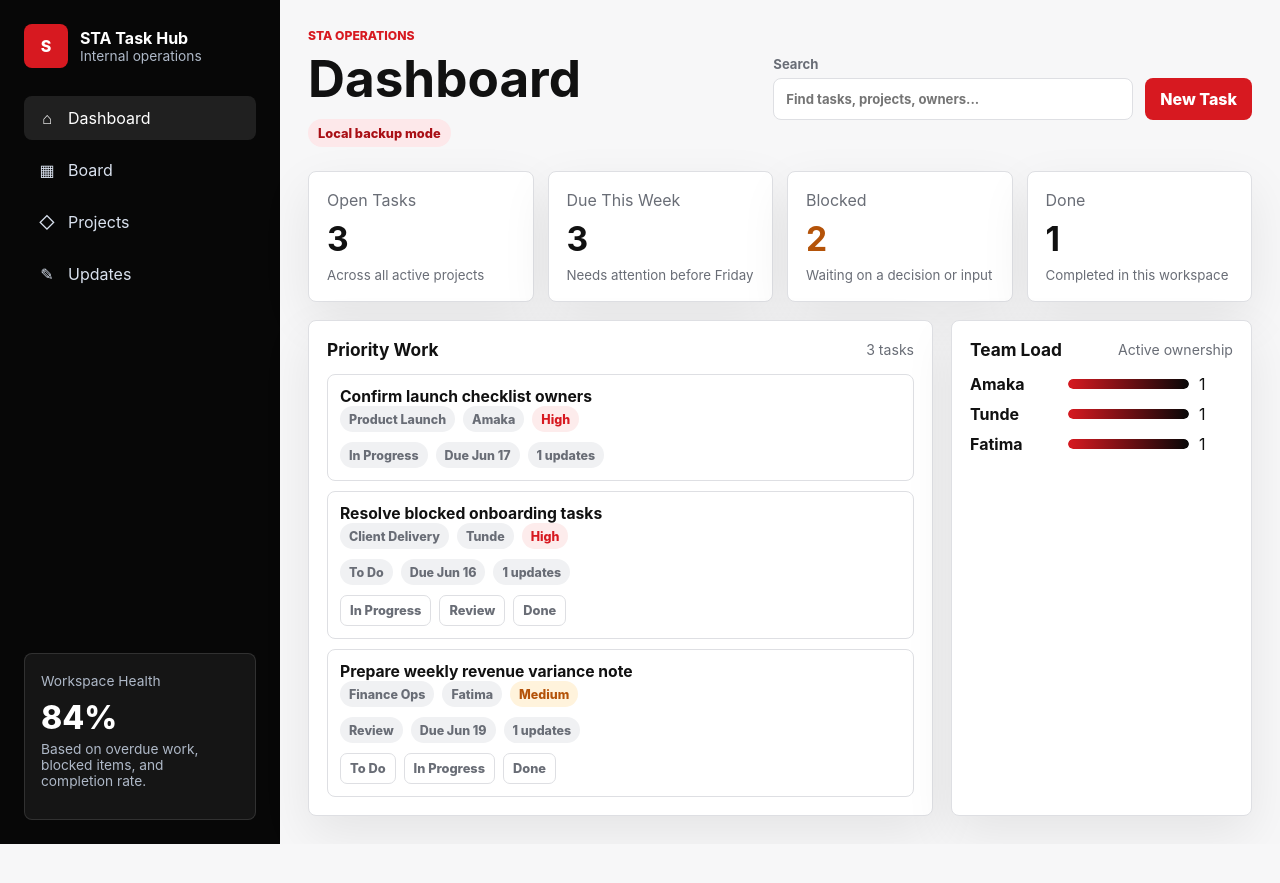
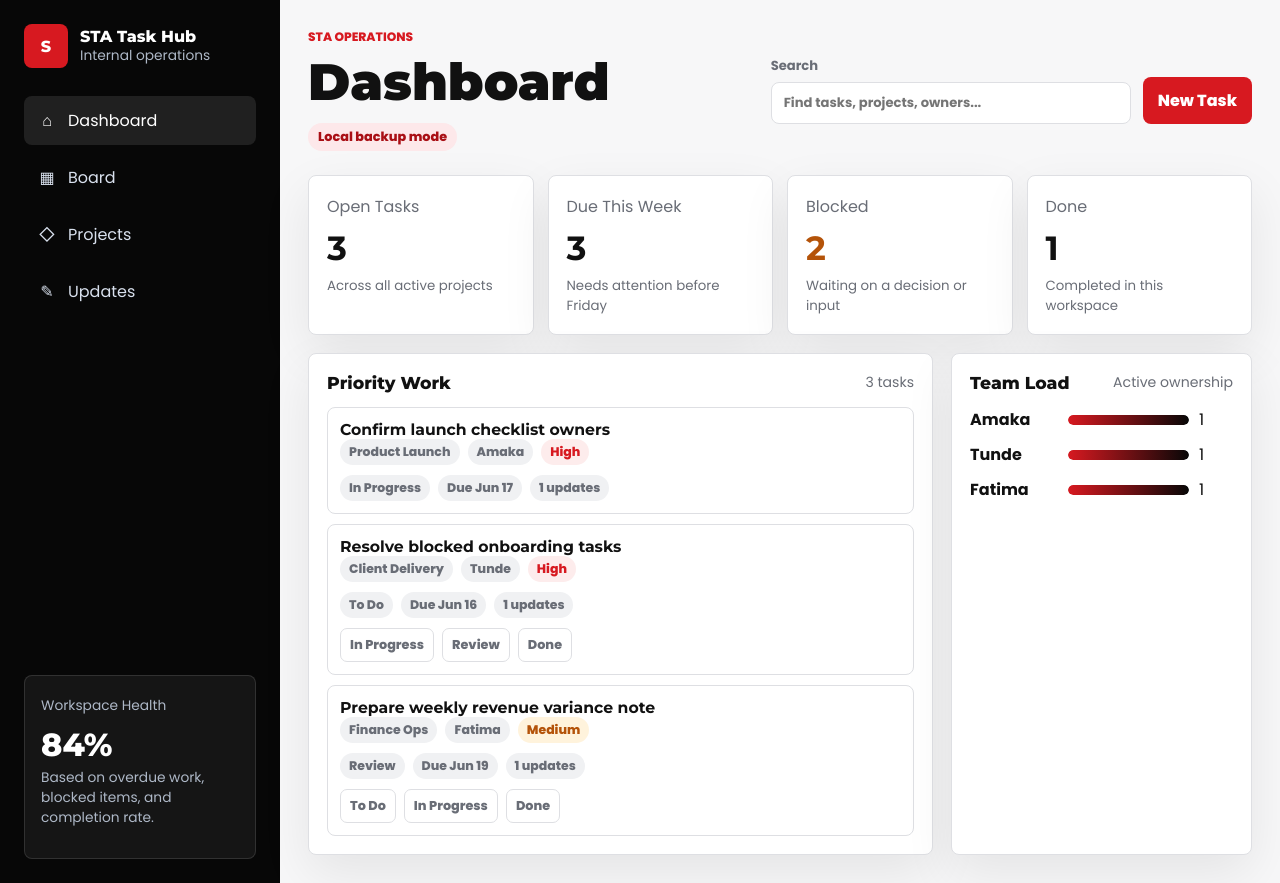
Before and after one commit to belmavirtualsolutions-tech/sta-task-hub, a website: page index.html in a window 1280 px wide. Before the commit the page ends 844 px from the top, so only its background shows below. Drawn offline with Linux system fonts and the light colour scheme; no server answers.

Commit message:
Update typography to STA fonts

```diff
--- a/index.html
+++ b/index.html
@@ -4,6 +4,12 @@
     <meta charset="UTF-8" />
     <meta name="viewport" content="width=device-width, initial-scale=1.0" />
     <title>STA Task Hub</title>
+    <link rel="preconnect" href="https://fonts.googleapis.com" />
+    <link rel="preconnect" href="https://fonts.gstatic.com" crossorigin />
+    <link
+      href="https://fonts.googleapis.com/css2?family=Montserrat:wght@700;800;900&family=Poppins:wght@400;500;600;700;800&display=swap"
+      rel="stylesheet"
+    />
     <link rel="stylesheet" href="./styles.css" />
   </head>
   <body>
--- a/styles.css
+++ b/styles.css
@@ -13,7 +13,9 @@
   --amber: #b45309;
   --red: #d71920;
   --shadow: 0 18px 50px rgba(17, 17, 17, 0.08);
-  font-family: Inter, ui-sans-serif, system-ui, -apple-system, BlinkMacSystemFont, "Segoe UI", sans-serif;
+  --font-heading: "Montserrat", ui-sans-serif, system-ui, -apple-system, BlinkMacSystemFont, "Segoe UI", sans-serif;
+  --font-body: "Poppins", ui-sans-serif, system-ui, -apple-system, BlinkMacSystemFont, "Segoe UI", sans-serif;
+  font-family: var(--font-body);
 }
 
 * {
@@ -24,6 +26,7 @@ body {
   margin: 0;
   background: var(--bg);
   color: var(--ink);
+  font-family: var(--font-body);
 }
 
 button,
@@ -65,12 +68,18 @@ button {
   place-items: center;
   border-radius: 8px;
   background: var(--accent);
+  font-family: var(--font-heading);
   font-weight: 800;
 }
 
 .brand strong,
 .brand span {
   display: block;
+}
+
+.brand strong {
+  font-family: var(--font-heading);
+  font-weight: 800;
 }
 
 .brand span,
@@ -166,13 +175,24 @@ p {
 
 h1 {
   margin-bottom: 0;
+  font-family: var(--font-heading);
   font-size: clamp(2rem, 4vw, 3.2rem);
+  font-weight: 900;
   letter-spacing: 0;
 }
 
 h2 {
   margin-bottom: 0;
+  font-family: var(--font-heading);
   font-size: 1.08rem;
+  font-weight: 800;
+}
+
+h3,
+.health-score,
+.metric strong,
+.column-title {
+  font-family: var(--font-heading);
 }
 
 .topbar-actions {
```
